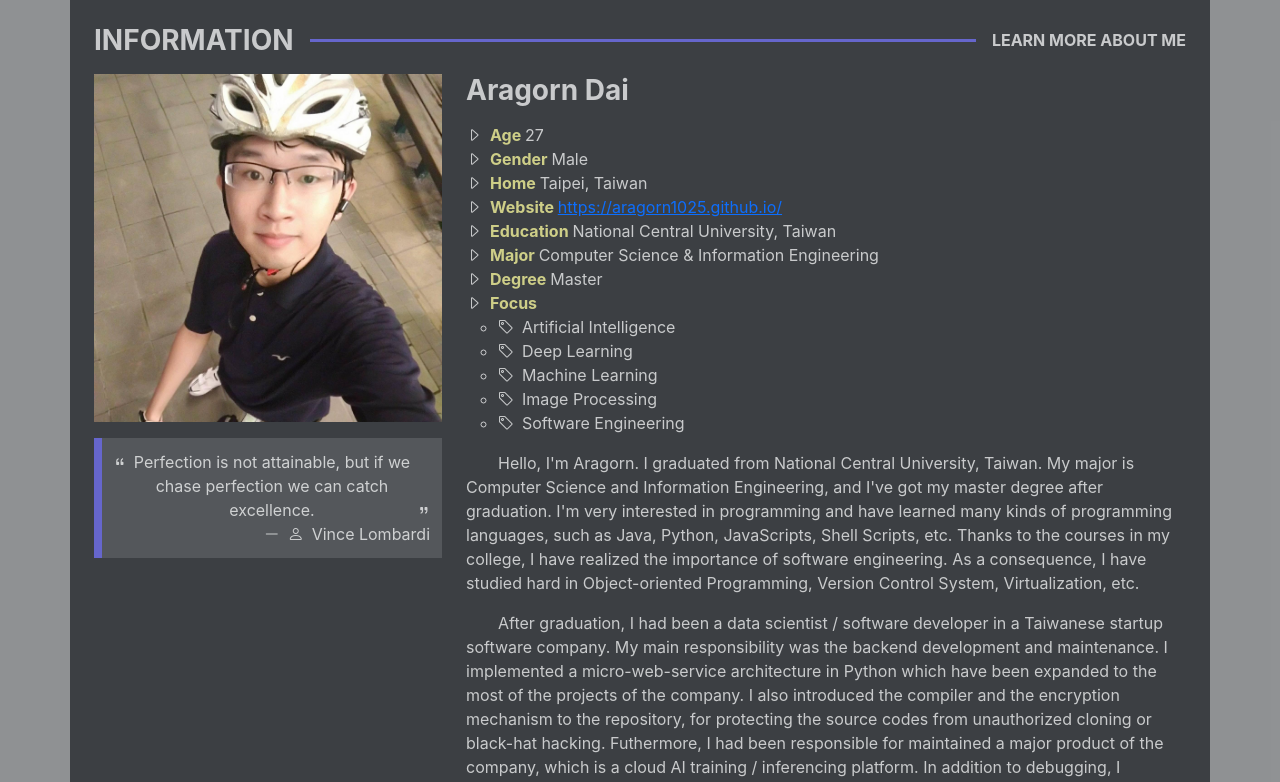
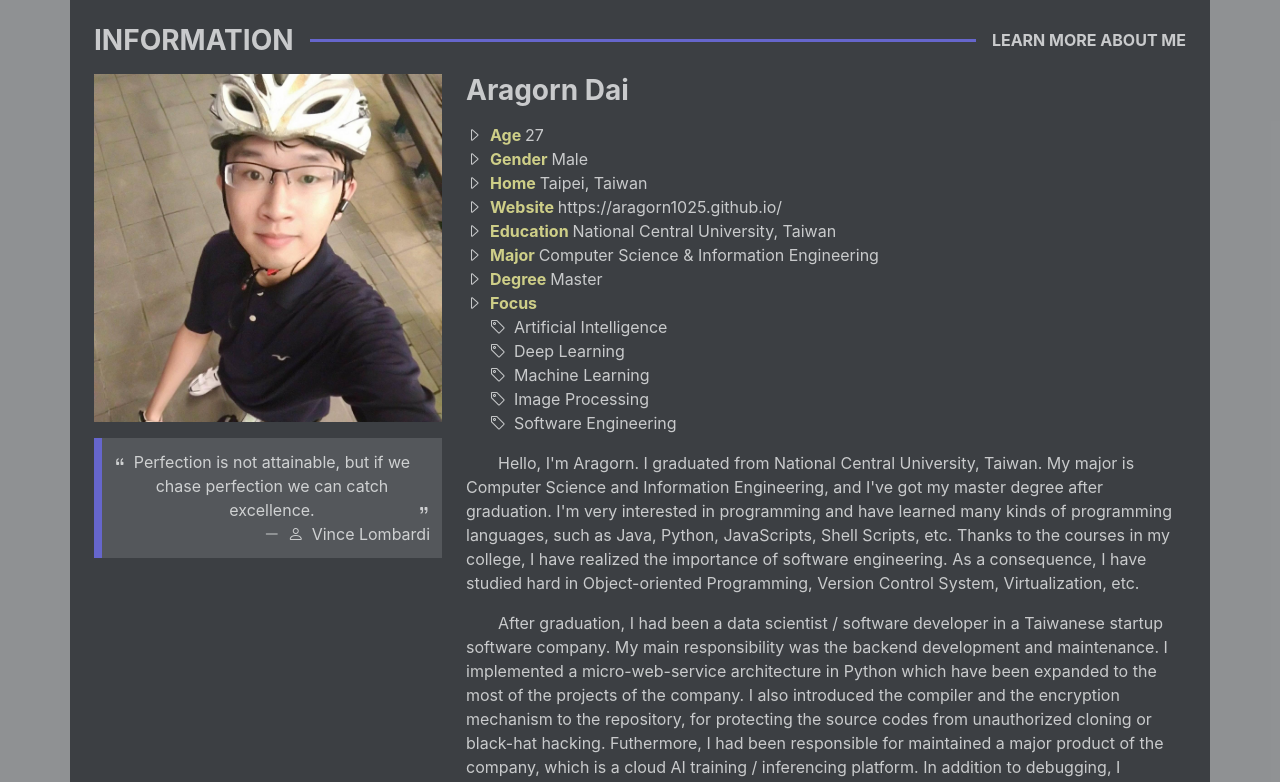
Before and after one commit to aragorn1025/aragorn1025.github.io, a React (Create React App) app: page / in a window 1280 px wide. Shown: the part 896-1678 px from the top of the page. Built offline with nearby package versions, Linux system fonts and the light colour scheme.

Commit message:
Refactor the info block of the about section.

```diff
--- a/src/assets/data/About.json
+++ b/src/assets/data/About.json
@@ -5,9 +5,6 @@
 		"from": "Vince Lombardi"
 	},
 	"info": [
-		{
-			"key": "left-column",
-			"children": [
 		{
 			"key": "age",
 			"type": "function",
@@ -51,13 +48,7 @@
 			"key": "degree",
 			"type": "string",
 			"value": "Master"
-				}
-			],
-			"className": "mb-0 mb-xxl-3 col-12 col-xxl-7"
 		},
-		{
-			"key": "right-column",
-			"children": [
 		{
 			"key": "focus",
 			"type": "array(string)",
@@ -70,9 +61,6 @@
 			]
 		}
 	],
-			"className": "col-12 col-xxl-5"
-		}
-	],
 	"autobiography": [
 		"Hello, I'm Aragorn. I graduated from National Central University, Taiwan. My major is Computer Science and Information Engineering, and I've got my master degree after graduation. I'm very interested in programming and have learned many kinds of programming languages, such as Java, Python, JavaScripts, Shell Scripts, etc. Thanks to the courses in my college, I have realized the importance of software engineering. As a consequence, I have studied hard in Object-oriented Programming, Version Control System, Virtualization, etc.",
 		"After graduation, I had been a data scientist / software developer in a Taiwanese startup software company. My main responsibility was the backend development and maintenance. I implemented a micro-web-service architecture in Python which have been expanded to the most of the projects of the company. I also introduced the compiler and the encryption mechanism to the repository, for protecting the source codes from unauthorized cloning or black-hat hacking. Futhermore, I had been responsible for maintained a major product of the company, which is a cloud AI training / inferencing platform. In addition to debugging, I discussed the new user needs with the product manager, defined the API with the frontend developer, developed the new functions for meeting user needs, imporved the deployment procedures, managed the database, and monitored the hardware resources. Moreover, I had mentored about 15 interns on their special topics. Every week, I prepared course materials, hosted meetings and shared common concepts of software engineering with the college students. My work ability and programming skills was greatly imporved by cooperating with colleagues during this period.",
--- a/src/components/main/Main.css
+++ b/src/components/main/Main.css
@@ -123,10 +123,6 @@ svg {
 
 svg.rotate-180 {
   transform: rotate(-180deg);
-}
-
-ul.list-unstyled li i {
-  padding-right: 0.5rem;
 }
 
 .text-light ol li.b,
--- a/src/components/main/about/About.css
+++ /dev/null
@@ -1,15 +0,0 @@
-img.me {
-  display: flex;
-  width: 100%;
-  max-width: 30rem;
-  margin-left: auto;
-  margin-right: auto;
-}
-
-article {
-  text-indent: 2em;
-}
-
-article p:last-child {
-  margin-bottom: 0;
-}
--- a/src/components/main/about/About.jsx
+++ b/src/components/main/about/About.jsx
@@ -7,7 +7,7 @@ import BarTitle from '../../common/title/BarTitle';
 import Title from '../../common/title/Title';
 import getFunction from '../Functions';
 
-import './About.css';
+import styles from './About.module.css';
 
 function getValue(type, value) {
   switch (type) {
@@ -15,28 +15,31 @@ function getValue(type, value) {
     case 'string':
       return value;
     case 'link':
-      if (value.text === undefined || value.text === '') {
-        return <a href={value.reference}>{value.reference}</a>;
-      }
-      return <a href={value.reference}>{value.text}</a>;
+      return (
+        <a
+          href={value.reference}
+          target="_blank"
+          rel="noreferrer"
+        >
+          {value.text === undefined || value.text === '' ? value.reference : value.text}
+        </a>
+      );
     case 'function':
       return getFunction(value.name)(...Object.values(value.arguments));
     case 'array(number)':
     case 'array(string)':
-    case 'array(link)':
       return (
         <ul>
           {value.map((element) => (
-            <li key={element}>
-              <i className="bi bi-tag" />
-              {element}
-            </li>
+            <li key={element}>{element}</li>
           ))}
         </ul>
       );
+    case 'array(link)':
     case 'array(function)':
+      throw new Error('Type is not implemented yet.');
     default:
-      throw new Error('Unknown type');
+      throw new Error('Unknown type.');
   }
 }
 
@@ -60,7 +63,7 @@ function About(props) {
           />
           <div className="col-12 col-lg-4">
             <img
-              className="me"
+              className={styles.me}
               src={me}
               alt={name}
             />
@@ -68,23 +71,15 @@ function About(props) {
           </div>
           <div className="col-12 col-lg-8 pt-3 pt-lg-0">
             <h3 className="mb-3 fw-bold text-capitalize">{name}</h3>
-            <div className="row">
-              {info.map(({ key, children, className }) => (
-                <ul
-                  key={key}
-                  className={`list-unstyled ${className}`}
-                >
-                  {children.map((child) => (
-                    <li key={child.key}>
-                      <i className="bi bi-caret-right" />
-                      <b>{`${child.key.toCapitalize()} `}</b>
-                      {getValue(child.type, child.value)}
+            <ul className={styles.info}>
+              {info.map(({ key, type, value }) => (
+                <li key={key}>
+                  <b>{`${key.toCapitalize()} `}</b>
+                  {getValue(type, value)}
                 </li>
               ))}
             </ul>
-              ))}
-            </div>
-            <article>
+            <article className={styles.autobiography}>
               {autobiography.map((paragraph) => (
                 <p key={paragraph}>{paragraph}</p>
               ))}
@@ -103,9 +98,6 @@ About.propTypes = {
     from: PropTypes.string,
   }).isRequired,
   info: PropTypes.arrayOf(
-    PropTypes.shape({
-      key: PropTypes.string.isRequired,
-      children: PropTypes.arrayOf(
     PropTypes.shape({
       key: PropTypes.string.isRequired,
       type: PropTypes.oneOf([
@@ -148,9 +140,6 @@ About.propTypes = {
       ]).isRequired,
     }),
   ).isRequired,
-      className: PropTypes.string,
-    }),
-  ).isRequired,
   autobiography: PropTypes.arrayOf(PropTypes.string).isRequired,
 };
 
--- /dev/null
+++ b/src/components/main/about/About.module.css
@@ -0,0 +1,51 @@
+img.me {
+  display: flex;
+  width: 100%;
+  max-width: 30rem;
+  margin-left: auto;
+  margin-right: auto;
+}
+
+ul.info,
+ul.info ul {
+  padding-left: 1.5rem;
+  list-style: none;
+}
+
+ul.info li {
+  position: relative;
+}
+
+ul.info li::before {
+  position: absolute;
+  top: 0;
+  left: -1.5rem;
+  content: '';
+  font-family: 'bootstrap-icons';
+}
+
+ul.info > li::before {
+  content: '\F234';
+}
+
+ul.info ul > li::before {
+  content: '\F5B0';
+}
+
+ul.info li a {
+  color: currentColor;
+  text-decoration: none;
+}
+
+ul.info li a:hover {
+  color: currentColor;
+  text-decoration: underline;
+}
+
+article.autobiography {
+  text-indent: 2em;
+}
+
+article.autobiography p:last-child {
+  margin-bottom: 0;
+}
```
Lines whose indentation alone changed are shown as unchanged.
